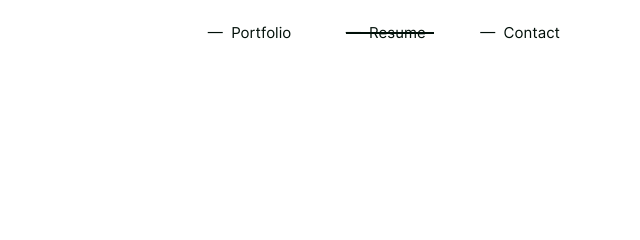
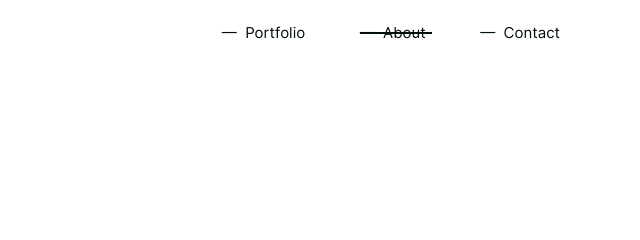
Before and after one commit to Saviofernandes1098/design, a plain HTML site: page about.html in a window 1280 px wide. Shown: the top 240 px of the page, 640-1280 px from the left. Drawn offline with Linux system fonts and the light colour scheme.

Commit message:
Update about.html

```diff
--- a/about.html
+++ b/about.html
@@ -39,7 +39,7 @@
             <nav class="templateux-menu js-templateux-menu" role="navigation">
               <ul class="list-unstyled">
                 <li><a href="work.html" class="animsition-link">— &nbspPortfolio</a></li>
-                <li class="active"><a class="animsition-link">— &nbspResume</a></li>
+                <li class="active"><a class="animsition-link">— &nbspAbout</a></li>
                 <li><a href="index.html#contact" class="animsition-link">— &nbspContact</a></li>
               </ul>
               <ul class="list-unstyled">
```
